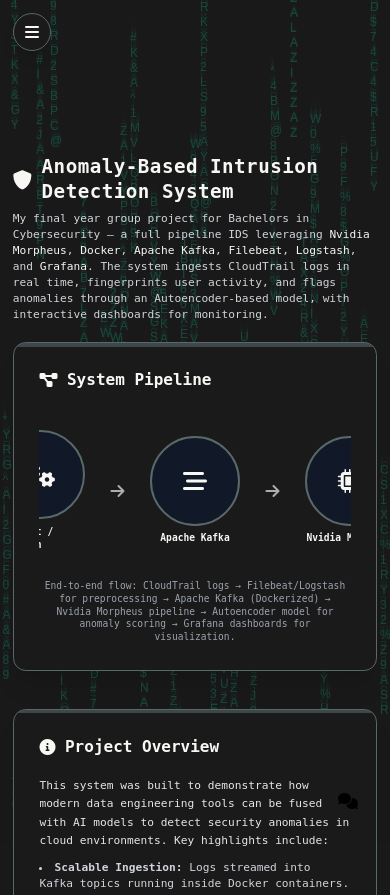
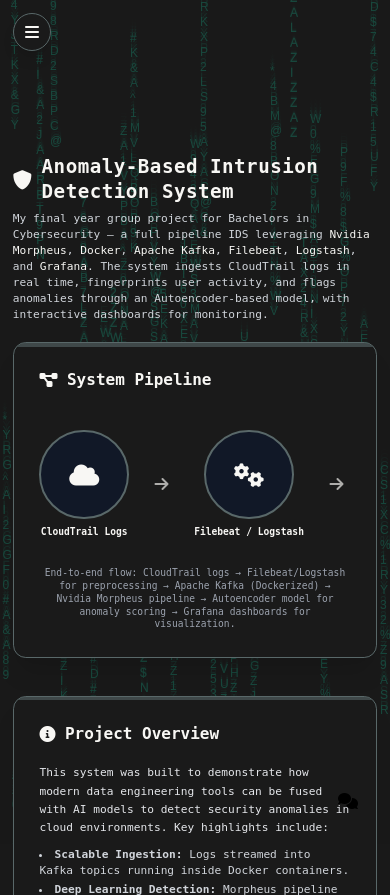
Before and after one commit to Zaryab01/Website-Zaryab, a Django app: page /anomaly-ids/ in a window 390 px wide. Shown: the top 895 px of the page. Run offline with Django 5.2, Linux system fonts and the light colour scheme.

Commit message:
Commit 12: Minor Manual Changes

```diff
--- a/Portfolio/templates/anomaly_ids.html
+++ b/Portfolio/templates/anomaly_ids.html
@@ -29,11 +29,11 @@
     System Pipeline
   </h2>
 
-  <div class="overflow-x-auto">
-    <div class="flex items-center justify-center space-x-8 min-w-[1000px] py-6">
-
+  <!-- Edge-to-edge horizontal scroller on mobile -->
+  <div class="overflow-x-auto -mx-4 md:mx-0 snap-x snap-mandatory">
+    <div class="w-max flex items-center justify-start gap-8 pl-4 pr-8 py-6">
       <!-- Pipeline Node -->
-      <div class="flex flex-col items-center transition-transform duration-300 hover:scale-110">
+      <div class="shrink-0 flex flex-col items-center transition-transform duration-300 hover:scale-110 snap-start">
         <div class="w-28 h-28 rounded-full border-2 border-neon-green flex items-center justify-center bg-gray-900 shadow-[0_0_10px_#39ff14] hover:shadow-[0_0_20px_#39ff14]">
           <i class="fas fa-cloud text-3xl text-neon-green"></i>
         </div>
@@ -41,10 +41,10 @@
       </div>
 
       <!-- Arrow -->
-      <i class="fas fa-arrow-right text-neon-green text-xl animate-pulse"></i>
+    <i class="shrink-0 fas fa-arrow-right text-neon-green text-xl animate-pulse snap-start"></i>
 
     <!-- Pipeline Node -->
-      <div class="flex flex-col items-center transition-transform duration-300 hover:scale-110">
+    <div class="shrink-0 flex flex-col items-center transition-transform duration-300 hover:scale-110 snap-start">
       <div class="w-28 h-28 rounded-full border-2 border-neon-green flex items-center justify-center bg-gray-900 shadow-[0_0_10px_#39ff14] hover:shadow-[0_0_20px_#39ff14]">
         <i class="fas fa-cogs text-3xl text-neon-green"></i>
       </div>
@@ -52,10 +52,10 @@
     </div>
 
     <!-- Arrow -->
-      <i class="fas fa-arrow-right text-neon-green text-xl animate-pulse"></i>
+    <i class="shrink-0 fas fa-arrow-right text-neon-green text-xl animate-pulse snap-start"></i>
 
     <!-- Pipeline Node -->
-      <div class="flex flex-col items-center transition-transform duration-300 hover:scale-110">
+    <div class="shrink-0 flex flex-col items-center transition-transform duration-300 hover:scale-110 snap-start">
       <div class="w-28 h-28 rounded-full border-2 border-neon-green flex items-center justify-center bg-gray-900 shadow-[0_0_10px_#39ff14] hover:shadow-[0_0_20px_#39ff14]">
         <i class="fas fa-stream text-3xl text-neon-green"></i>
       </div>
@@ -63,10 +63,10 @@
     </div>
 
     <!-- Arrow -->
-      <i class="fas fa-arrow-right text-neon-green text-xl animate-pulse"></i>
+    <i class="shrink-0 fas fa-arrow-right text-neon-green text-xl animate-pulse snap-start"></i>
 
     <!-- Pipeline Node -->
-      <div class="flex flex-col items-center transition-transform duration-300 hover:scale-110">
+    <div class="shrink-0 flex flex-col items-center transition-transform duration-300 hover:scale-110 snap-start">
       <div class="w-28 h-28 rounded-full border-2 border-neon-green flex items-center justify-center bg-gray-900 shadow-[0_0_10px_#39ff14] hover:shadow-[0_0_20px_#39ff14]">
         <i class="fas fa-microchip text-3xl text-neon-green"></i>
       </div>
@@ -74,10 +74,10 @@
     </div>
 
     <!-- Arrow -->
-      <i class="fas fa-arrow-right text-neon-green text-xl animate-pulse"></i>
+    <i class="shrink-0 fas fa-arrow-right text-neon-green text-xl animate-pulse snap-start"></i>
 
     <!-- Pipeline Node -->
-      <div class="flex flex-col items-center transition-transform duration-300 hover:scale-110">
+    <div class="shrink-0 flex flex-col items-center transition-transform duration-300 hover:scale-110 snap-start">
       <div class="w-28 h-28 rounded-full border-2 border-neon-green flex items-center justify-center bg-gray-900 shadow-[0_0_10px_#39ff14] hover:shadow-[0_0_20px_#39ff14]">
         <i class="fas fa-chart-bar text-3xl text-neon-green"></i>
       </div>
@@ -85,6 +85,7 @@
     </div>
     </div>
   </div>
+
 
   <p class="text-gray-400 text-xs mt-3 text-center max-w-3xl mx-auto">
     End-to-end flow: CloudTrail logs → Filebeat/Logstash for preprocessing → Apache Kafka (Dockerized) → Nvidia Morpheus pipeline → Autoencoder model for anomaly scoring → Grafana dashboards for visualization.
--- a/Portfolio/templates/contact.html
+++ b/Portfolio/templates/contact.html
@@ -54,7 +54,7 @@
                             <textarea id="message" name="message" rows="5" required class="mt-2 w-full rounded-xl border border-neon-green/40 bg-white bg-opacity-90 px-4 py-3 text-gray-900 placeholder-gray-500 focus:border-neon-green focus:outline-none focus:ring-2 focus:ring-neon-green/50" placeholder="Tell me about your vision and goals."></textarea>
                         </div>
 
-                        <button type="submit" class="group relative inline-flex w-full items-center justify-center overflow-hidden rounded-xl border border-neon-green bg-gradient-to-r from-neon-green/80 to-neon-green px-6 py-3 text-black font-semibold transition-all duration-300 hover:shadow-lg hover:shadow-neon-green/30">
+                        <button type="submit" class="group relative inline-flex w-full items-center justify-center overflow-hidden rounded-xl border border-neon-green bg-gradient-to-r from-neon-green/80 to-neon-green px-6 py-3 text-white font-semibold transition-all duration-300 hover:shadow-lg hover:shadow-neon-green/30">
                             <span class="absolute inset-0 h-full w-full translate-y-full bg-black/10 transition-transform duration-300 group-hover:translate-y-0"></span>
                             <span class="relative flex items-center gap-3 text-base">
                                 <i class="fas fa-paper-plane"></i>
--- a/Portfolio/templates/index.html
+++ b/Portfolio/templates/index.html
@@ -102,7 +102,7 @@
                     <div class="w-14 h-14 bg-neon-green bg-opacity-20 rounded-full flex items-center justify-center mx-auto mb-5 group-hover:bg-opacity-40 transition-all">
                         <i class="fas fa-code text-lg md:text-xl text-neon-green"></i>
                     </div>
-                    <h3 class="text-base md:text-lg font-bold text-neon-green mb-3">Web Development</h3>
+                    <h3 class="text-base md:text-lg font-bold text-neon-green mb-3">Web App Development</h3>
                     <p class="text-gray-300 text-xs md:text-sm leading-relaxed mb-6">
                         Full-stack applications with modern frameworks, responsive design, and seamless user experiences.
                     </p>
@@ -153,7 +153,7 @@
                         <a href="{% url 'web_applications' %}#segmentation-platform" class="btn-matrix">View Project</a>
                     </div>
                 </div>
-                <h3 class="text-lg md:text-xl font-bold text-neon-green mb-4">Segmentation Model — Marketing Science Ltd</h3>
+                <h3 class="text-lg md:text-xl font-bold text-neon-green mb-4">Segmentation Model — Marketing Sciences Ltd</h3>
                 <p class="text-gray-300 text-xs md:text-sm mb-4 leading-relaxed">
                     A Django web platform built for Marketing Science Limited to analyze behavioral data and generate AI-powered personas using GPT-5 mini. It streamlines data input, standardization, factor analysis, clustering, and Excel exports, with visualizations like PCA plots, heatmaps and silhouette analysis for actionable insights.
                 </p>
--- a/Portfolio/templates/machine_learning.html
+++ b/Portfolio/templates/machine_learning.html
@@ -36,9 +36,9 @@
       </header>
 
       <p class="text-gray-200 text-sm leading-relaxed">
-        Built a lightweight 1D-CNN over embedded EEG report tokens to flag <em>normal</em> vs <em>abnormal</em>
+        Built a lightweight CNN over embedded EEG report tokens to flag <em>normal</em> vs <em>abnormal</em>
         brain activity. The design favors fast inference, clean decision boundaries, and high recall on
-        abnormalities. This model ships as a self-contained <code>.h5</code> artifact for quick web inference.
+        abnormalities. This model ships as a self-contained <code>.keras</code> artifact for quick web inference.
       </p>
 
       <!-- GRID: Architecture code + Accuracy side-by-side -->
--- a/Portfolio/templates/web_applications.html
+++ b/Portfolio/templates/web_applications.html
@@ -105,7 +105,7 @@
             <div class="mt-3 flex flex-wrap gap-2">
               <span class="px-3 py-1 bg-neon-green bg-opacity-20 text-neon-green text-xs rounded-full">Flask</span>
               <span class="px-3 py-1 bg-neon-green bg-opacity-20 text-neon-green text-xs rounded-full">PyQt5</span>
-              <span class="px-3 py-1 bg-neon-green bg-opacity-20 text-neon-green text-xs rounded-full">SQLite</span>
+              <span class="px-3 py-1 bg-neon-green bg-opacity-20 text-neon-green text-xs rounded-full">PostgreSQL</span>
               <span class="px-3 py-1 bg-neon-green bg-opacity-20 text-neon-green text-xs rounded-full">Notifications</span>
               <span class="px-3 py-1 bg-neon-green bg-opacity-20 text-neon-green text-xs rounded-full">Mobile-first</span>
             </div>
@@ -122,7 +122,7 @@
             <li class="feature-tile"><i class="far fa-check-circle text-neon-green"></i><div><h4>Chef Flows</h4><p>Quick item updates and confirmations during service.</p></div></li>
             <li class="feature-tile"><i class="far fa-check-circle text-neon-green"></i><div><h4>Smart Alerts</h4><p>Shortage and expiry warnings with re-order tips.</p></div></li>
             <li class="feature-tile"><i class="far fa-check-circle text-neon-green"></i><div><h4>Mobile-first</h4><p>One-hand UI designed for tight kitchen spaces.</p></div></li>
-            <li class="feature-tile"><i class="far fa-check-circle text-neon-green"></i><div><h4>Reliable Core</h4><p>SQLite-backed simplicity; easy on-prem deployment.</p></div></li>
+            <li class="feature-tile"><i class="far fa-check-circle text-neon-green"></i><div><h4>Reliable Core</h4><p>PostgreSQL-backed; easy on-prem deployment.</p></div></li>
           </ul>
 
           <!-- Horizontal Scroll (3:4 PNG ×4) -->
--- a/Portfolio/views.py
+++ b/Portfolio/views.py
@@ -88,7 +88,7 @@
         },
         {
             "label": "LinkedIn",
-            "value": "https://www.linkedin.com/in/muhammad-zaryab-rajput/",
+            "value": "Muhammad Zaryab Rajput",
             "icon": "fab fa-linkedin-in",
             "href": "https://www.linkedin.com/in/muhammad-zaryab-rajput/",
         },
```
Also changed, not shown: Portfolio/templates/about.html (+0 -16 lines), Portfolio/static/images/favicon.ico (added). Lines whose indentation alone changed are shown as unchanged.
